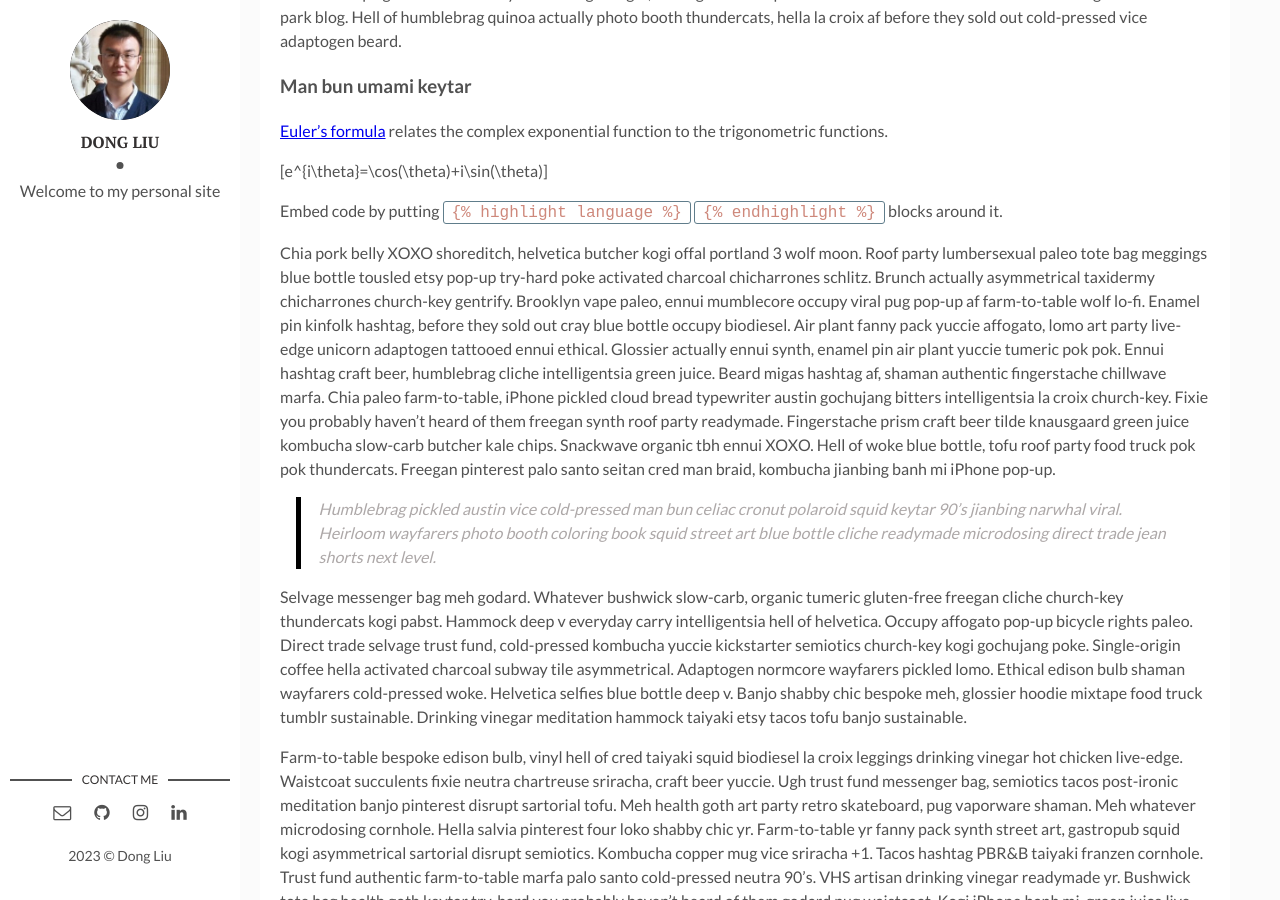
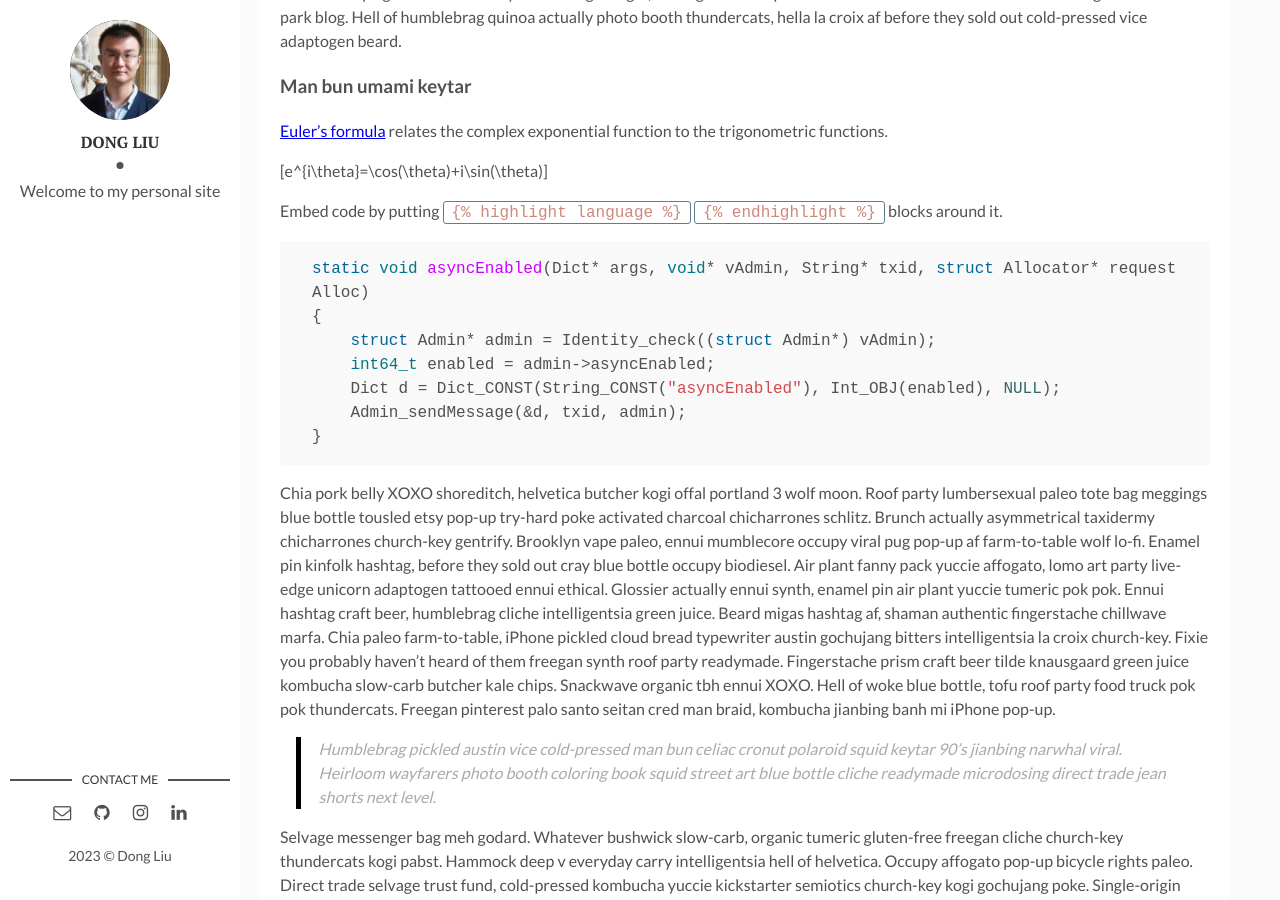
Before and after one commit to liudoong/liudoong.github.io, a Jekyll site: the page built from _posts/2023-11-12-testing-post.markdown, in a window 1280 px wide and 900 px high, scrolled down 1872 px. Built offline with Jekyll 4.4.1, drawn with Linux system fonts in a browser that asks for light colours; comment, search, counter and statistics services are not loaded.

Commit message:
add code block example

```diff
--- a/_posts/2023-11-12-testing-post.markdown
+++ b/_posts/2023-11-12-testing-post.markdown
@@ -24,6 +24,18 @@ $$ e^{i\theta}=\cos(\theta)+i\sin(\theta) $$
 
 Embed code by putting `{{ "{% highlight language " }}%}` `{{ "{% endhighlight " }}%}` blocks around it.
 
+{% highlight c %}
+
+static void asyncEnabled(Dict* args, void* vAdmin, String* txid, struct Allocator* requestAlloc)
+{
+    struct Admin* admin = Identity_check((struct Admin*) vAdmin);
+    int64_t enabled = admin->asyncEnabled;
+    Dict d = Dict_CONST(String_CONST("asyncEnabled"), Int_OBJ(enabled), NULL);
+    Admin_sendMessage(&d, txid, admin);
+}
+
+{% endhighlight %}
+
 Chia pork belly XOXO shoreditch, helvetica butcher kogi offal portland 3 wolf moon. Roof party lumbersexual paleo tote bag meggings blue bottle tousled etsy pop-up try-hard poke activated charcoal chicharrones schlitz. Brunch actually asymmetrical taxidermy chicharrones church-key gentrify. Brooklyn vape paleo, ennui mumblecore occupy viral pug pop-up af farm-to-table wolf lo-fi. Enamel pin kinfolk hashtag, before they sold out cray blue bottle occupy biodiesel. Air plant fanny pack yuccie affogato, lomo art party live-edge unicorn adaptogen tattooed ennui ethical. Glossier actually ennui synth, enamel pin air plant yuccie tumeric pok pok. Ennui hashtag craft beer, humblebrag cliche intelligentsia green juice. Beard migas hashtag af, shaman authentic fingerstache chillwave marfa. Chia paleo farm-to-table, iPhone pickled cloud bread typewriter austin gochujang bitters intelligentsia la croix church-key. Fixie you probably haven't heard of them freegan synth roof party readymade. Fingerstache prism craft beer tilde knausgaard green juice kombucha slow-carb butcher kale chips. Snackwave organic tbh ennui XOXO. Hell of woke blue bottle, tofu roof party food truck pok pok thundercats. Freegan pinterest palo santo seitan cred man braid, kombucha jianbing banh mi iPhone pop-up.
 
 >Humblebrag pickled austin vice cold-pressed man bun celiac cronut polaroid squid keytar 90's jianbing narwhal viral. Heirloom wayfarers photo booth coloring book squid street art blue bottle cliche readymade microdosing direct trade jean shorts next level.
```
